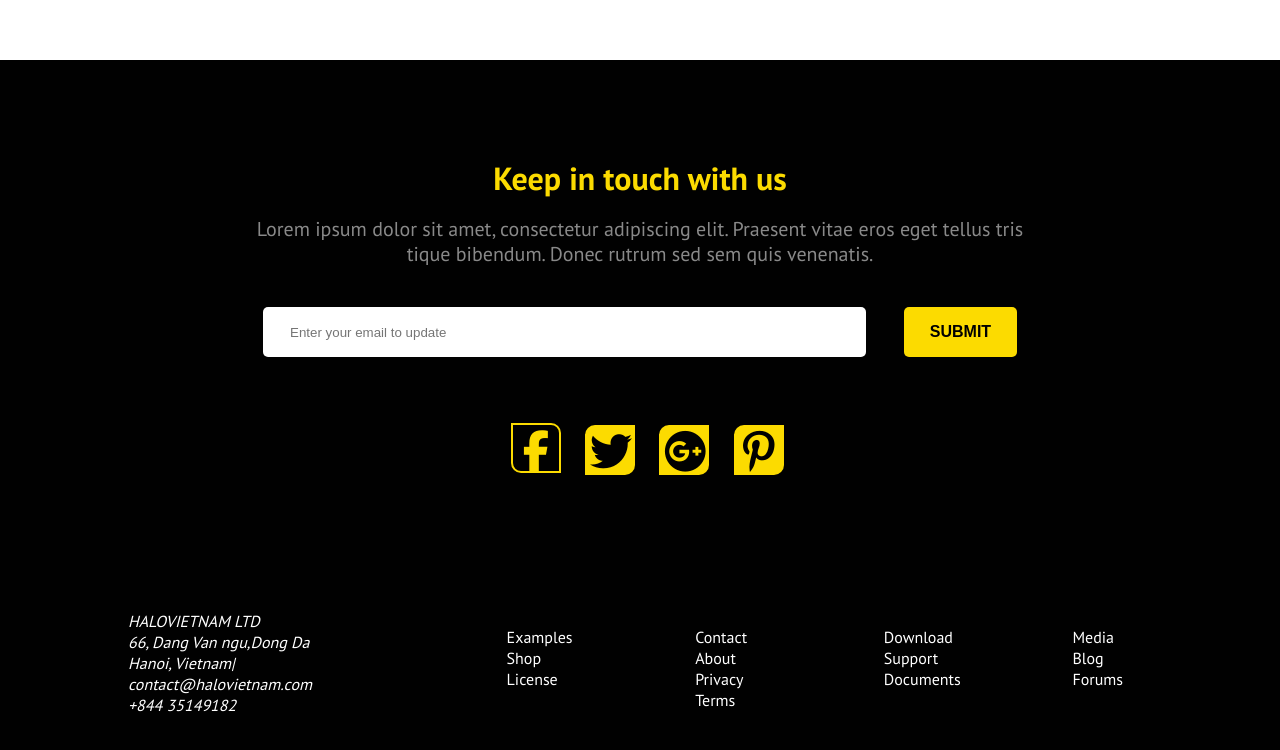
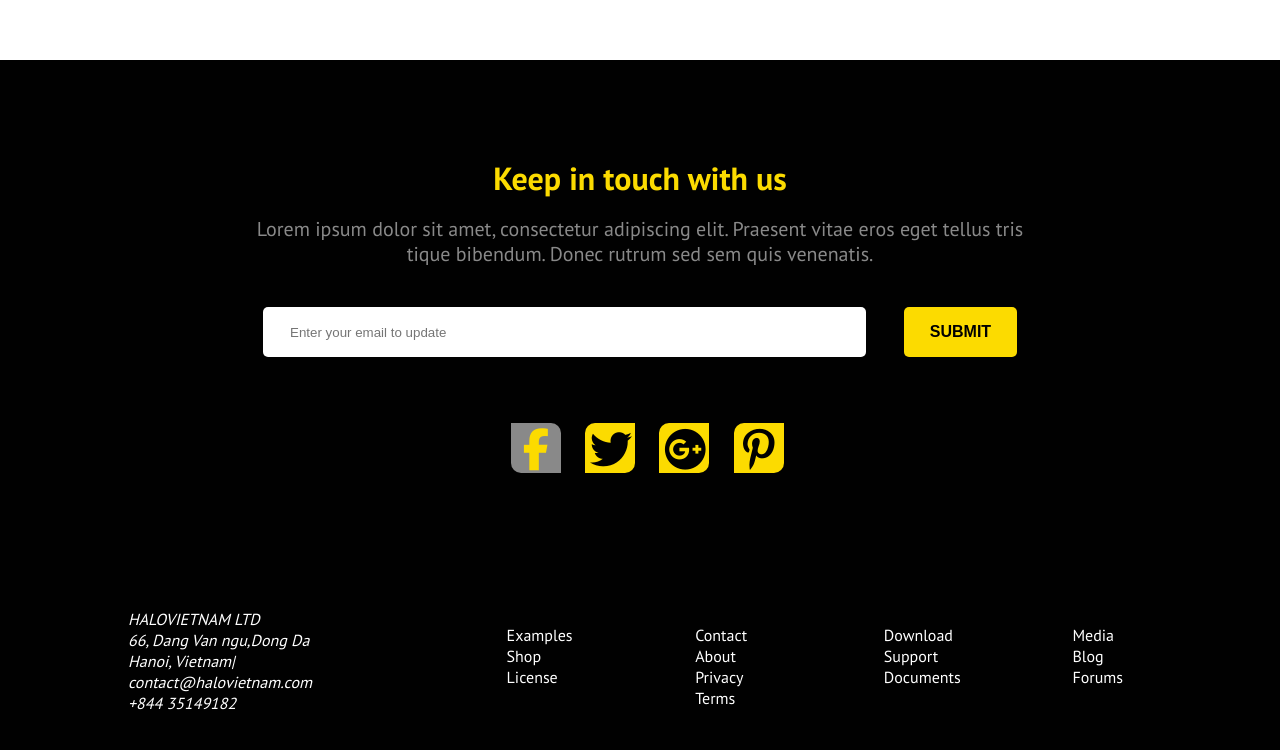
Before and after one commit to Tanvir-AN/PSD-TO-HTML-PROJECT-02, a plain HTML site: page index.html in a window 1280 px wide. In both pictures the pointer is over the item 535 px from the left and 2047 px from the top of the page. Shown: the part 1599-2349 px from the top of the page. Drawn offline with Linux system fonts and the light colour scheme.

Commit message:
Update style.css

```diff
--- a/css/style.css
+++ b/css/style.css
@@ -284,8 +284,8 @@ button:focus{
 	font-size: 42px;
 }
 .social ul li:hover{
-	border:2px solid #fcdb00;
-	background-color:transparent;
+
+	background-color:#898989;
 	transition:.3s all ease-in-out;
 	border-top-left-radius: 0;
 	border-top-right-radius:10px;
```
